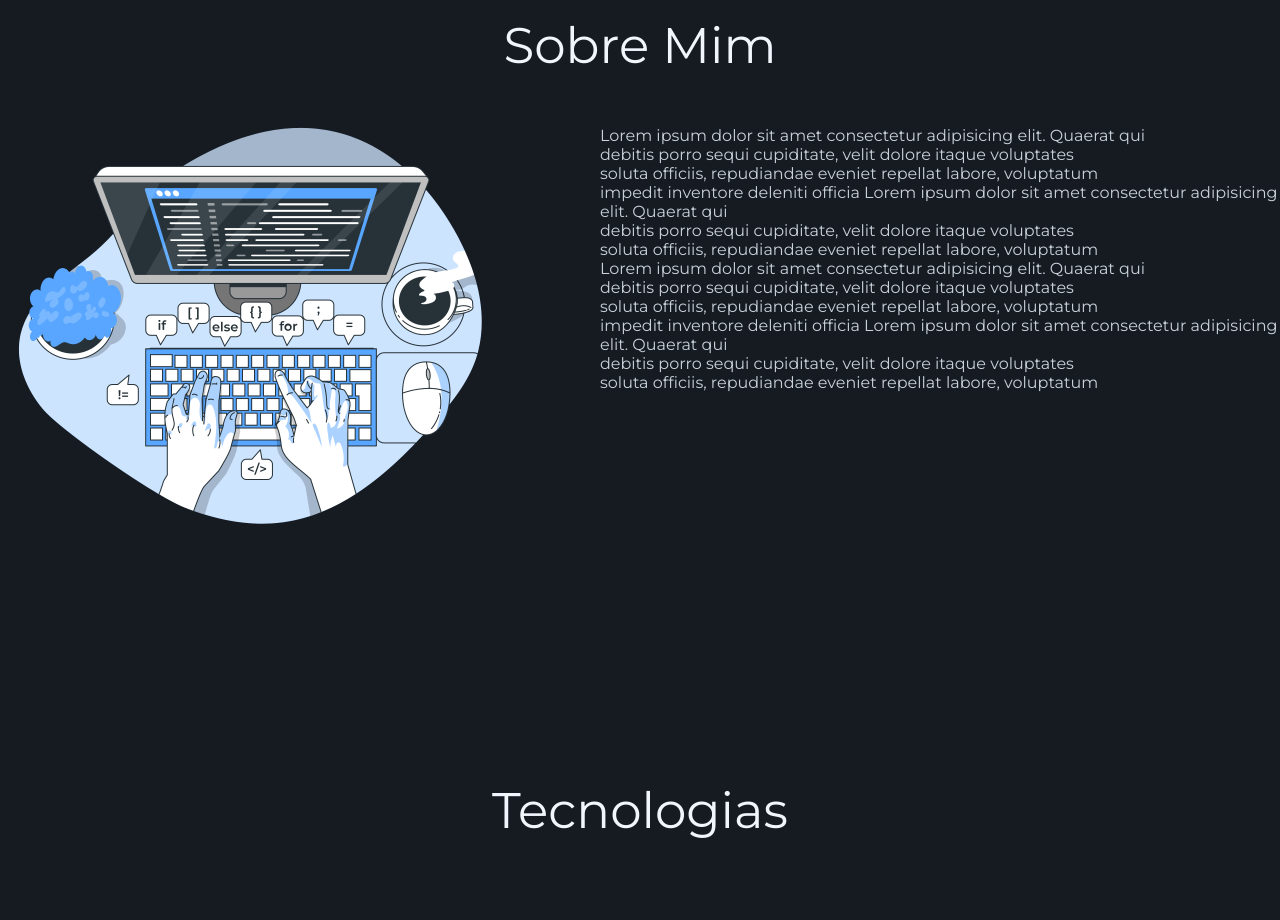
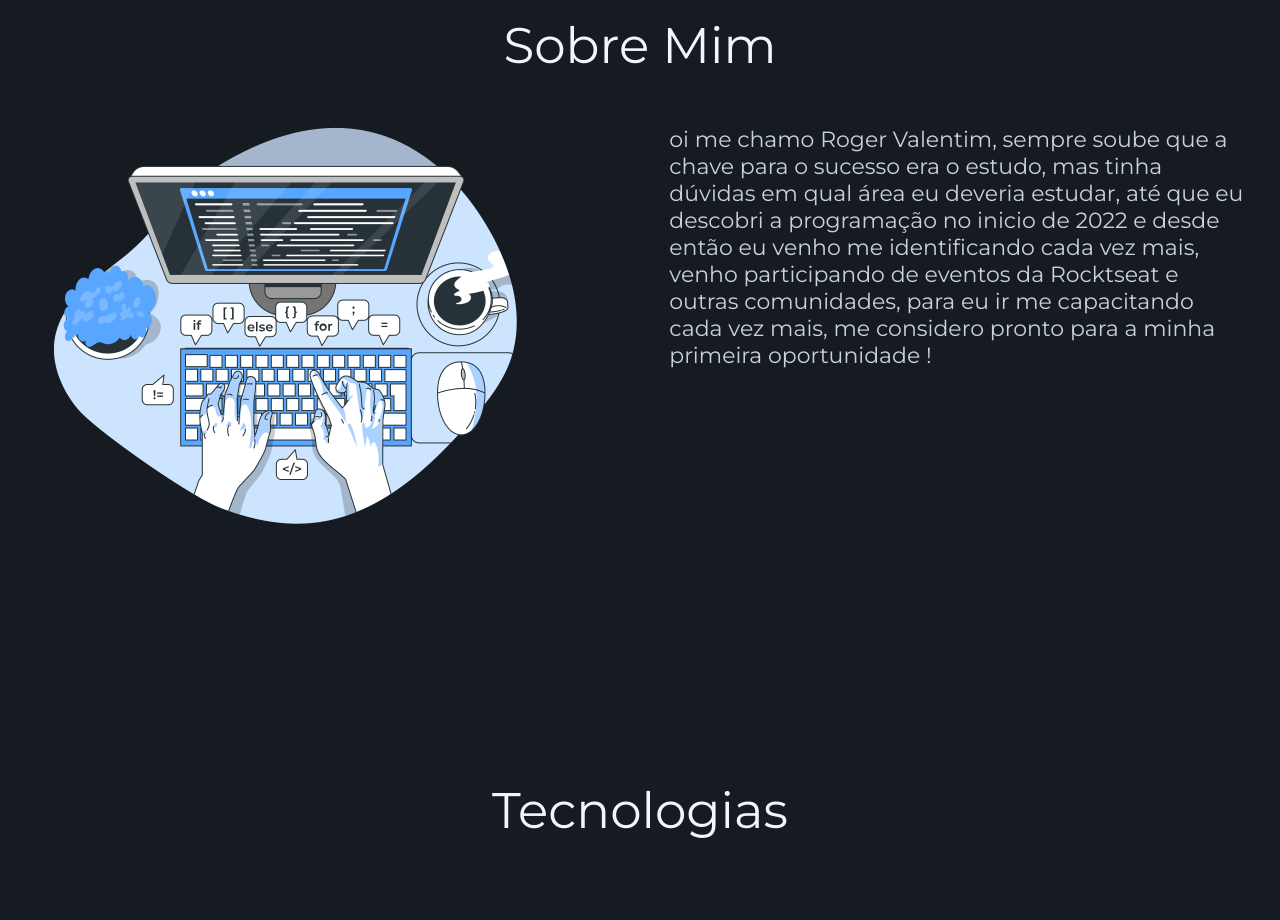
Before and after one commit to rogervalentim/portf-lio, a React (Create React App) app: page / in a window 1280 px wide. Shown: the part 940-1860 px from the top of the page. Built offline with nearby package versions, Linux system fonts and the light colour scheme.

Commit message:
adicionando o curriculo

```diff
--- a/src/assets/css/Contato.css
+++ b/src/assets/css/Contato.css
@@ -90,7 +90,8 @@
   }
 
   .contact-container {
-    margin: auto;
+    display: grid;
+    justify-content: center;
   }
 }
 
--- a/src/assets/css/Sobre.css
+++ b/src/assets/css/Sobre.css
@@ -18,6 +18,8 @@
 .text-about-me {
   color: #c9d1d9;
   margin-top: 50px;
+  width: 45%;
+  font-size: 22px;
 }
 
 .computer {
--- a/src/components/Inicio.jsx
+++ b/src/components/Inicio.jsx
@@ -7,6 +7,7 @@ import {
   faLinkedin,
   faWhatsapp,
 } from "@fortawesome/free-brands-svg-icons";
+import Curriculum from "../assets/images/inicio/Roger_ValentimDaSilva_Currículo_2.pdf"
 
 function Inicio() {
   return (
@@ -18,7 +19,7 @@ function Inicio() {
             Desenvolvedor Web
             <br></br>Full Stack !
           </h3>
-          <a className="link-btn">Baixar CV</a>
+          <a href={Curriculum} className="link-btn">Baixar CV</a>
         </div>
         <div className="avatar-container">
           <img className="avatar" src={Avatar} alt="avatar inicio" />
--- a/src/components/Sobre.jsx
+++ b/src/components/Sobre.jsx
@@ -10,26 +10,17 @@ function Sobre() {
           <h3 className="about-title">Sobre Mim</h3>
           <section className="about-image-paragraph">
             <div id="computer">
-          <img className="computer" src={ Computer } alt="avatar sobre" />
+              <img className="computer" src={Computer} alt="avatar sobre" />
             </div>
             <p className="text-about-me">
-            Lorem ipsum dolor sit amet consectetur adipisicing elit. Quaerat qui<br></br>
-            debitis porro sequi cupiditate, velit dolore itaque voluptates<br></br>
-            soluta officiis, repudiandae eveniet repellat labore, voluptatum<br></br>
-            impedit inventore deleniti officia
-            Lorem ipsum dolor sit amet consectetur adipisicing elit. Quaerat qui<br></br>
-            debitis porro sequi cupiditate, velit dolore itaque voluptates<br></br>
-            soluta officiis, repudiandae eveniet repellat labore, voluptatum<br></br>
-            Lorem ipsum dolor sit amet consectetur adipisicing elit. Quaerat qui<br></br>
-            debitis porro sequi cupiditate, velit dolore itaque voluptates<br></br>
-            soluta officiis, repudiandae eveniet repellat labore, voluptatum<br></br>
-            impedit inventore deleniti officia
-            Lorem ipsum dolor sit amet consectetur adipisicing elit. Quaerat qui<br></br>
-            debitis porro sequi cupiditate, velit dolore itaque voluptates<br></br>
-            soluta officiis, repudiandae eveniet repellat labore, voluptatum<br></br>
+              oi me chamo Roger Valentim, sempre soube que a chave para o
+              sucesso era o estudo, mas tinha dúvidas em qual área eu deveria
+              estudar, até que eu descobri a programação no inicio de 2022 e
+              desde então eu venho me identificando cada vez mais, venho
+              participando de eventos da Rocktseat e outras comunidades, para eu
+              ir me capacitando cada vez mais, me considero pronto para a minha primeira oportunidade !
             </p>
           </section>
-
         </section>
       </section>
     </>
```
Also changed, not shown: 2 other files (tests, documents, lock files or other folders). Lines whose indentation alone changed are shown as unchanged.
